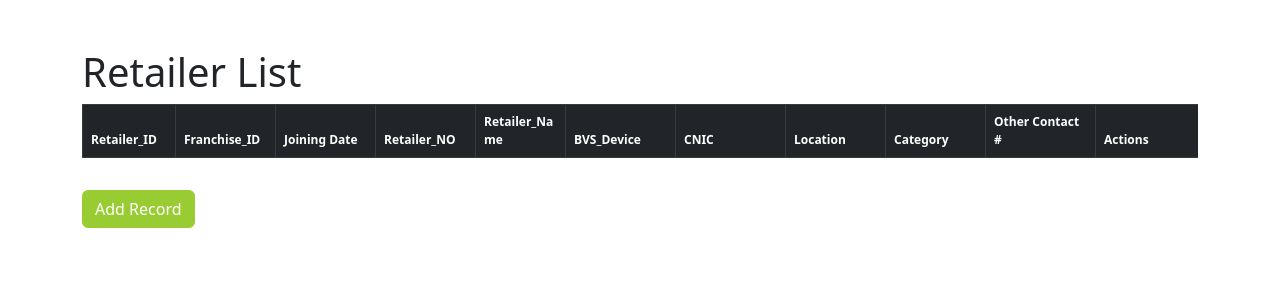
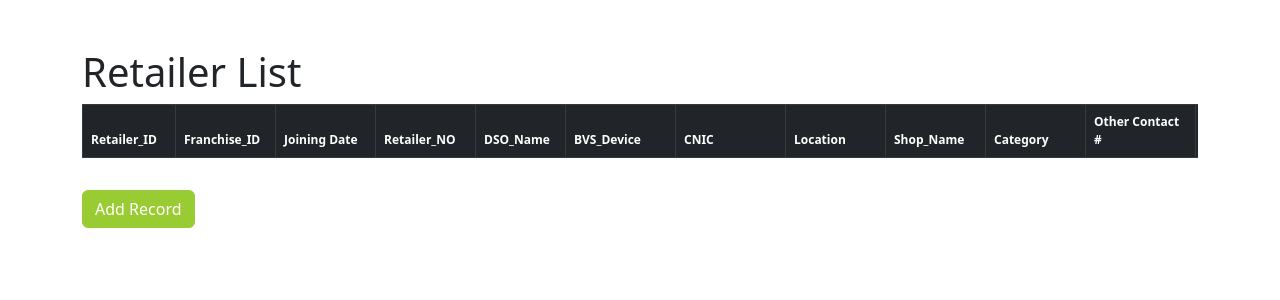
Before and after one commit to shahzaibraheel/Forms, a Django app: page /contact/list/ in a window 1280 px wide. Shown: the part 76-376 px from the top of the page. Run offline with Django 3.2, Linux system fonts and the light colour scheme; the visitor is signed in with stand-in values (Sample User, id 1); data that the repository does not hold is empty; parts of the project's set-up code (start-up, migrations or seed data) failed here and were passed over.

Commit message:
Update contact_list.html

```diff
--- a/Template/contact_list.html
+++ b/Template/contact_list.html
@@ -16,10 +16,11 @@
                         <th style="width: 100px; word-wrap: break-word; white-space: normal; font-size: 12px;">Franchise_ID</th>
                         <th style="width: 100px; word-wrap: break-word; white-space: normal; font-size: 12px;">Joining Date</th>
                         <th style="width: 100px; word-wrap: break-word; white-space: normal; font-size: 12px;">Retailer_NO</th>
-                        <th style="width: 90px; word-wrap: break-word; white-space: normal; font-size: 12px;">Retailer_Name</th>
+                        <th style="width: 90px; word-wrap: break-word; white-space: normal; font-size: 12px;">DSO_Name</th>
                         <th style="width: 110px; word-wrap: break-word; white-space: normal; font-size: 12px;">BVS_Device</th>
                         <th style="width: 110px; word-wrap: break-word; white-space: normal; font-size: 12px;">CNIC</th>
                         <th style="width: 100px; word-wrap: break-word; white-space: normal; font-size: 12px;">Location</th>
+                        <th style="width: 100px; word-wrap: break-word; white-space: normal; font-size: 12px;">Shop_Name</th>
                         <th style="width: 100px; word-wrap: break-word; white-space: normal; font-size: 12px;">Category</th>
                         <th style="width: 110px; word-wrap: break-word; white-space: normal; font-size: 12px;">Other Contact #</th>
                         <th style="width: 120px; word-wrap: break-word; white-space: normal; font-size: 12px;">Actions</th>
@@ -37,6 +38,7 @@
                         <td style="word-wrap: break-word; overflow: hidden; font-size: 12px;">{{ contact.BVS_Device }}</td>
                         <td style="word-wrap: break-word; overflow: hidden; font-size: 12px;">{{ contact.CNIC}}</td>
                         <td style="word-wrap: break-word; overflow: hidden; font-size: 12px;">{{ contact.Location }}</td>
+                        <td style="word-wrap: break-word; overflow: hidden; font-size: 12px;">{{ contact.Shop_Name }}</td>
                         <td style="word-wrap: break-word; overflow: hidden; font-size: 12px;">{{ contact.Category }}</td>
 
                         <td style="word-wrap: break-word; overflow: hidden; font-size: 12px;">{{ contact.Other_Contact_Number }}</td>
@@ -115,6 +117,10 @@
                                     <div class="mb-3">
                                         {{ form.BVS_Device.label_tag }}
                                         {{ form.BVS_Device }}
+                                    </div>
+                                    <div class="mb-3">
+                                        {{ form.Shop_Name.label_tag }}
+                                        {{ form.Shop_Name}}
                                     </div>
 
                                 </div>
@@ -590,6 +596,11 @@ document.addEventListener('DOMContentLoaded', function() {
         validation: value => value.trim() !== ''
     },
     {
+        id: 'id_Shop_Name',
+        errorMsg: 'Shop Name cannot be empty.',
+        validation: value => value.trim() !== ''
+    },
+    {
         id: 'id_Date_of_Joining',
         errorMsg: 'Date of Joining cannot be empty.',
         validation: value => value.trim() !== ''
```
